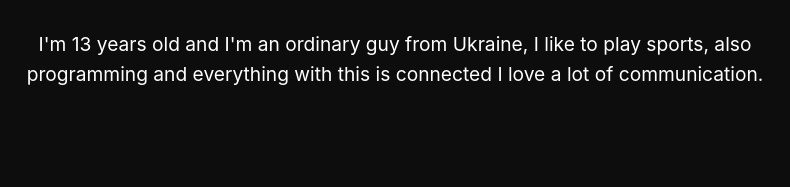
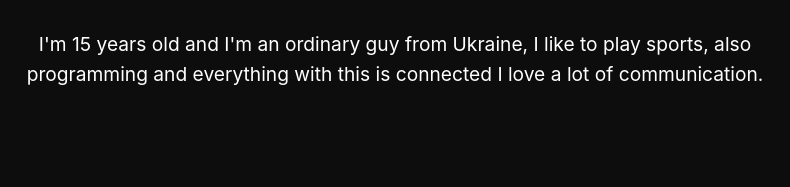
Before and after one commit to ZlaZaDEV/Portfolio, a plain HTML site: page index.html in a window 1280 px wide. Shown: the part 613-800 px from the top of the page, 245-1035 px from the left. Drawn offline with nearby package versions, Linux system fonts and the light colour scheme.

Commit message:
Main page

```diff
--- a/index.html
+++ b/index.html
@@ -26,7 +26,7 @@
         </header>
         <section class="about fade-in">
             <h2>About me</h2>
-            <p>I'm 13 years old and I'm an ordinary guy from Ukraine, I like to play sports, also programming and everything with
+            <p>I'm 15 years old and I'm an ordinary guy from Ukraine, I like to play sports, also programming and everything with
                 this is connected
                 I love a lot of communication.</p>
         </section>
```
